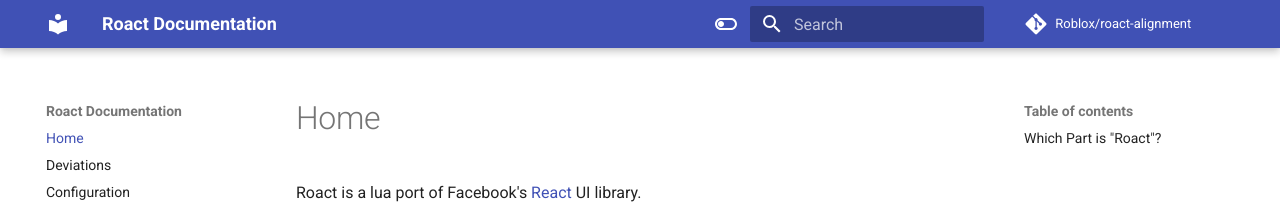
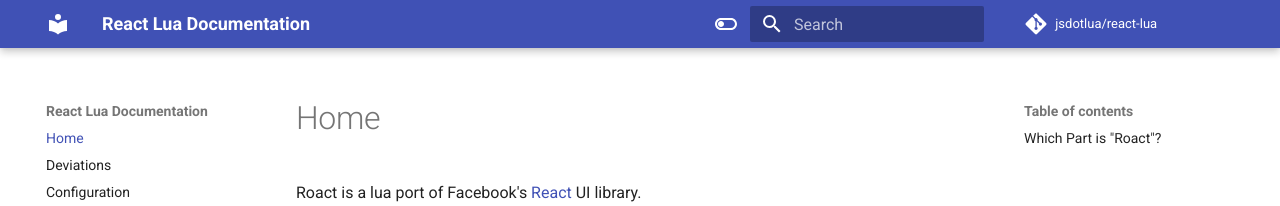
Before and after one commit to jsdotlua/react-lua, an MkDocs documentation site: the page built from docs/index.md, in a window 1280 px wide. Shown: the top 206 px of the page. Built offline with MkDocs 1.6.1 and Material for MkDocs 9.7.7, drawn with Linux system fonts in a browser that asks for light colours; comment, search, counter and statistics services are not loaded.

```diff
--- a/mkdocs.yml
+++ b/mkdocs.yml
@@ -1,7 +1,7 @@
-site_name: Roact Documentation
-site_url: https://roblox.github.io/roact-alignment/
-repo_name: Roblox/roact-alignment
-repo_url: https://github.com/Roblox/roact-alignment
+site_name: React Lua Documentation
+site_url: https://jsdotlua.github.io/react-lua/
+repo_name: jsdotlua/react-lua
+repo_url: https://github.com/jsdotlua/react-lua
 
 theme:
   name: material
```
Also changed, not shown: 1 other file.
